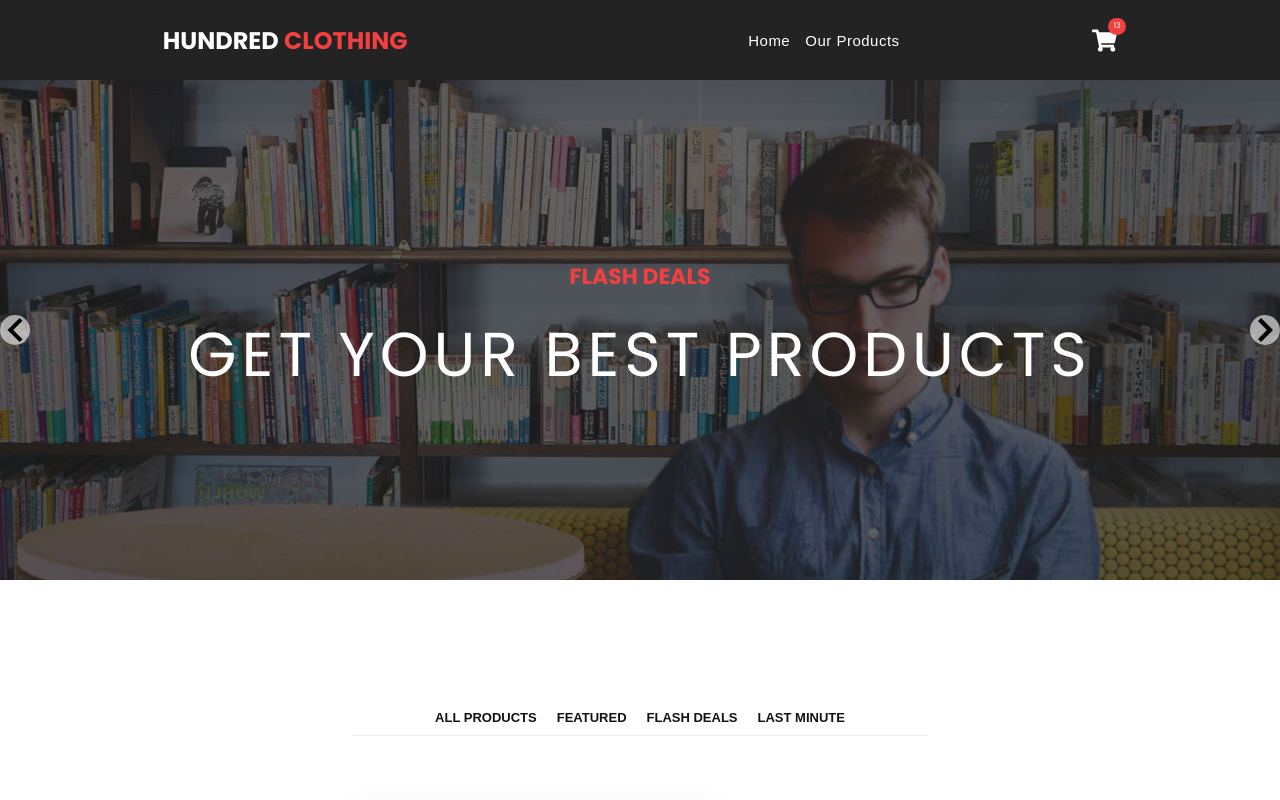
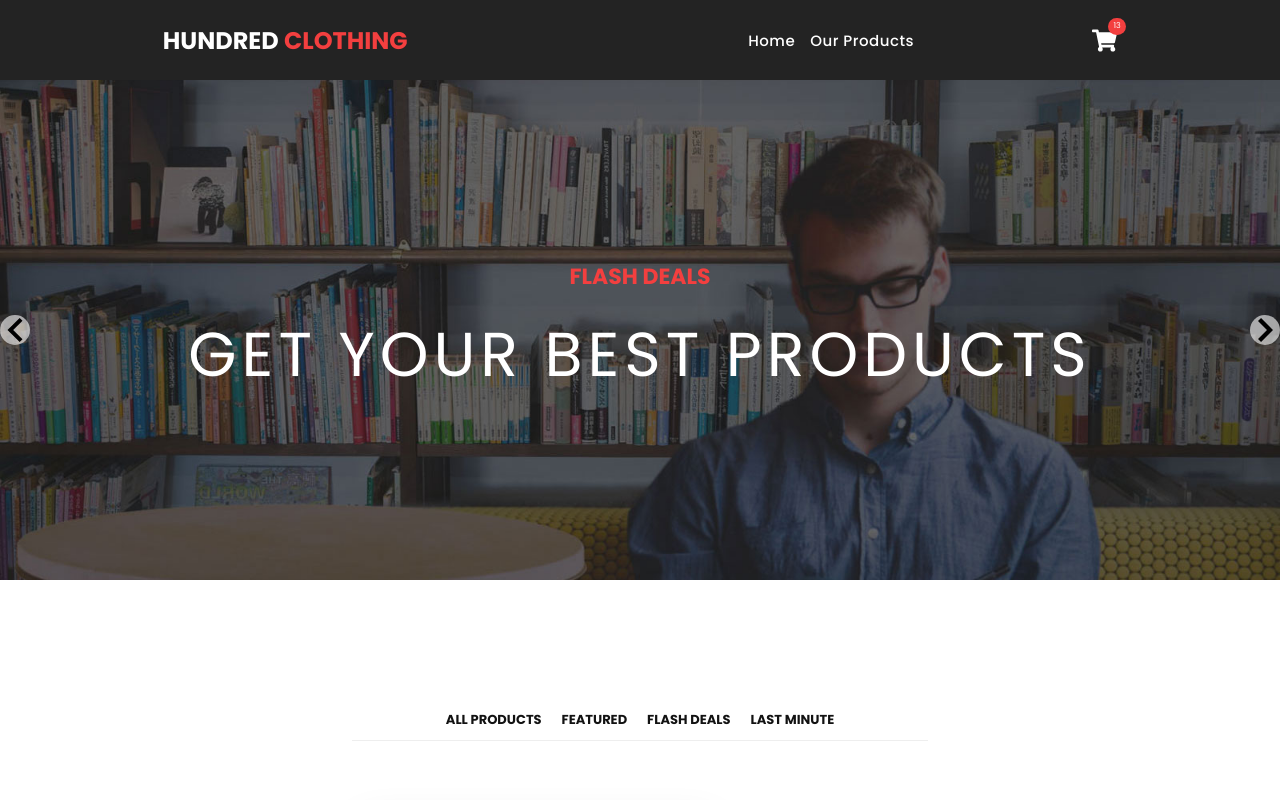
Before and after one commit to AndreFelipe97/E-commerc, a Next.js app: page /our-products in a window 1280 px wide. Shown: the top 800 px of the page. Built offline with nearby package versions, Linux system fonts and the light colour scheme.

Commit message:
refacto config styles

```diff
--- a/package.json
+++ b/package.json
@@ -21,6 +21,7 @@
   "devDependencies": {
     "@types/node": "17.0.21",
     "@types/react": "17.0.40",
+    "babel-plugin-styled-components": "^2.0.6",
     "eslint": "8.11.0",
     "eslint-config-next": "12.1.0",
     "typescript": "4.6.2"
--- a/src/components/Header/styles.ts
+++ b/src/components/Header/styles.ts
@@ -78,6 +78,8 @@ export const MenuLink = styled.button`
     align-items: center !important;
     background-color: transparent;
     border: none;
+    cursor: pointer;
+    font-family: 'Poppins', sans-serif;
 `;
 
 export const Cart = styled.div`
--- a/src/pages/_document.tsx
+++ b/src/pages/_document.tsx
@@ -1,9 +1,25 @@
 import Document, { Html, Head, Main, NextScript } from "next/document";
+import { ServerStyleSheet } from "styled-components";
+
+type GetInitial = {
+  renderPage: any;
+};
 
 class MyDocument extends Document {
-  static async getInitialProps(ctx: any) {
-    const initialProps = await Document.getInitialProps(ctx);
-    return { ...initialProps };
+  static getInitialProps({ renderPage }: GetInitial) {
+    // Step 1: Create an instance of ServerStyleSheet
+    const sheet = new ServerStyleSheet();
+
+    // Step 2: Retrieve styles from components in the page
+    const page = renderPage(
+      (App: any) => (props: any) => sheet.collectStyles(<App {...props} />)
+    );
+
+    // Step 3: Extract the styles as <style> tags
+    const styleTags = sheet.getStyleElement();
+
+    // Step 4: Pass styleTags as a prop
+    return { ...page, styleTags };
   }
 
   render() {
--- a/src/styles/global.ts
+++ b/src/styles/global.ts
@@ -22,7 +22,7 @@ const GlobalStyle = createGlobalStyle`
   html {
     box-sizing: border-box;
     font-size: 62.5%;
-
+    font-family: 'Poppins', sans-serif;
   }
 
   body {
--- a/src/styles/pages/our-products.ts
+++ b/src/styles/pages/our-products.ts
@@ -20,6 +20,7 @@ export const NavItem = styled.button`
   display: inline-block;
   transition: all .3s;
   cursor: pointer;
+  font-family: 'Poppins', sans-serif;
 
   &:not(:last-child) {
     margin-right: 2rem;
```
Also changed, not shown: .babelrc (added), 1 other file (tests, documents, lock files or other folders).
